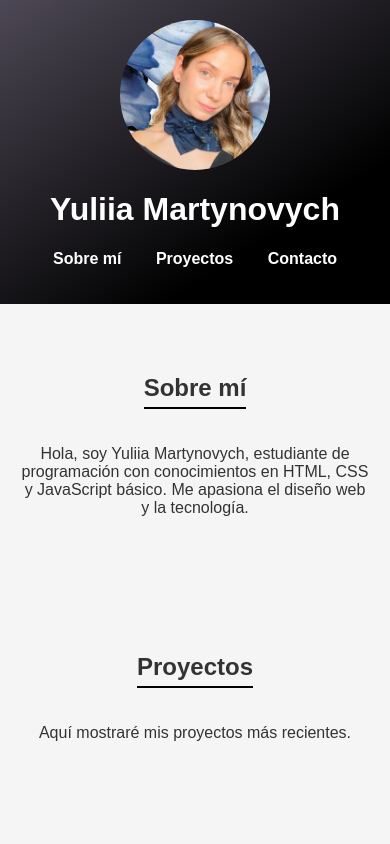
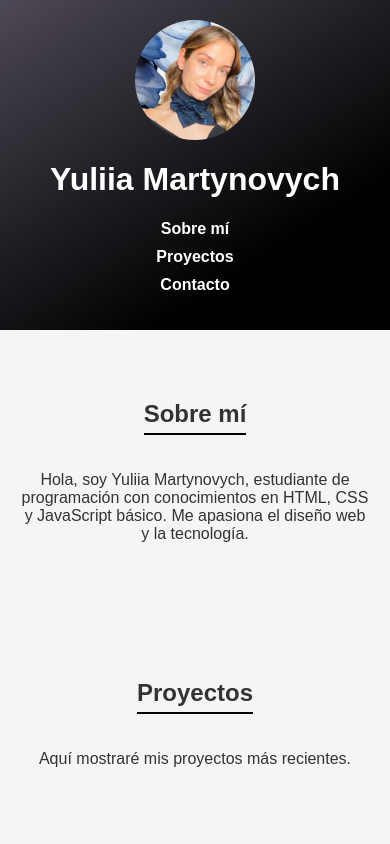
Before and after one commit to yuliimar/my-first.web, a plain HTML site: page index.html in a window 390 px wide. Shown: the top 844 px of the page. Drawn offline with Linux system fonts and the light colour scheme.

Commit message:
@media adaptet display

```diff
--- a/css/style.css
+++ b/css/style.css
@@ -56,6 +56,17 @@ section {
 
 }
 
+@media (max-width: 768px) {
+  nav ul li {
+      display: block;
+      margin: 10px 0;
+  }
+  .profile-photo {
+      width: 120px;
+      height: 120px;
+  }
+}
+
 h2 {
   border-bottom: 2px solid #000;
   display: inline-block;
```
